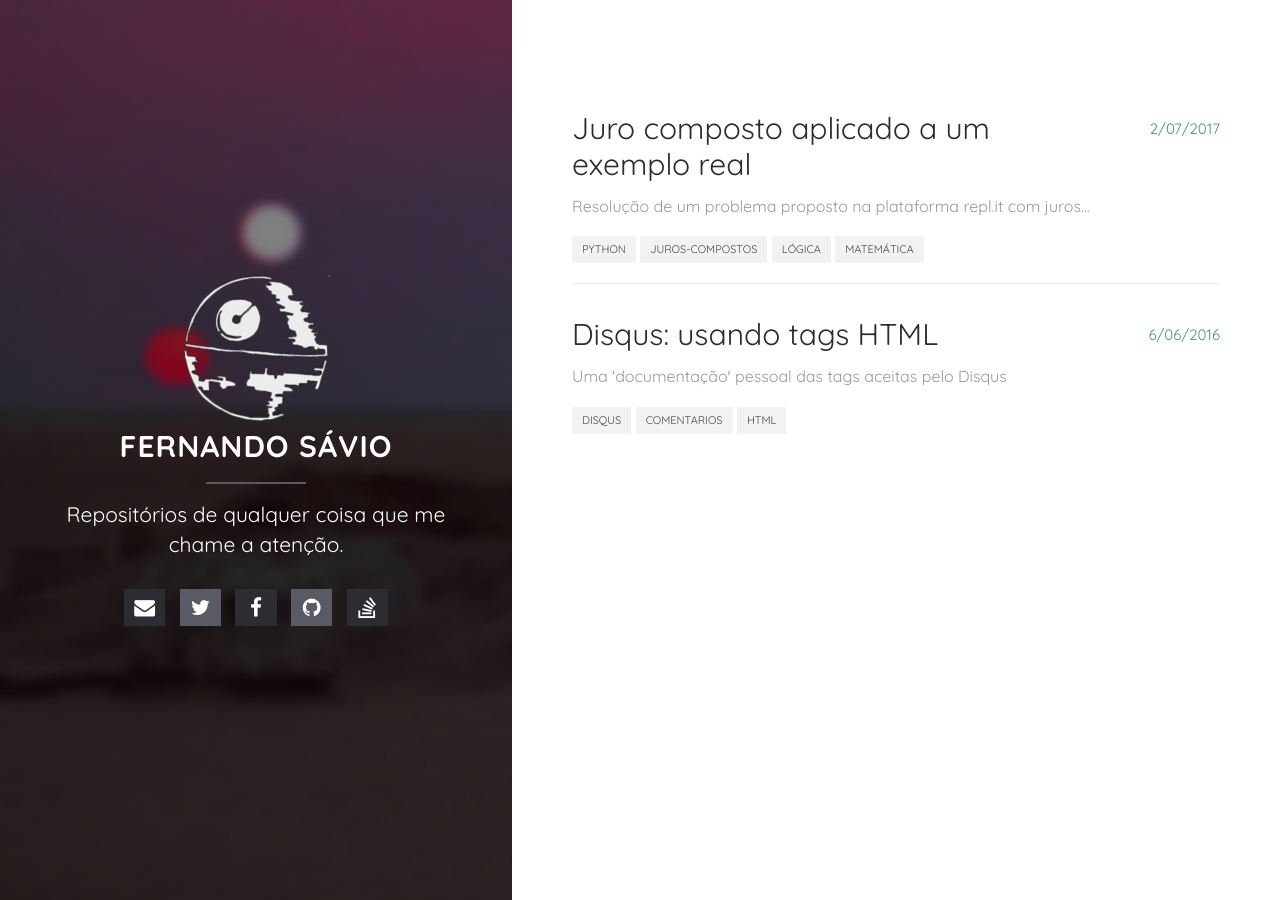
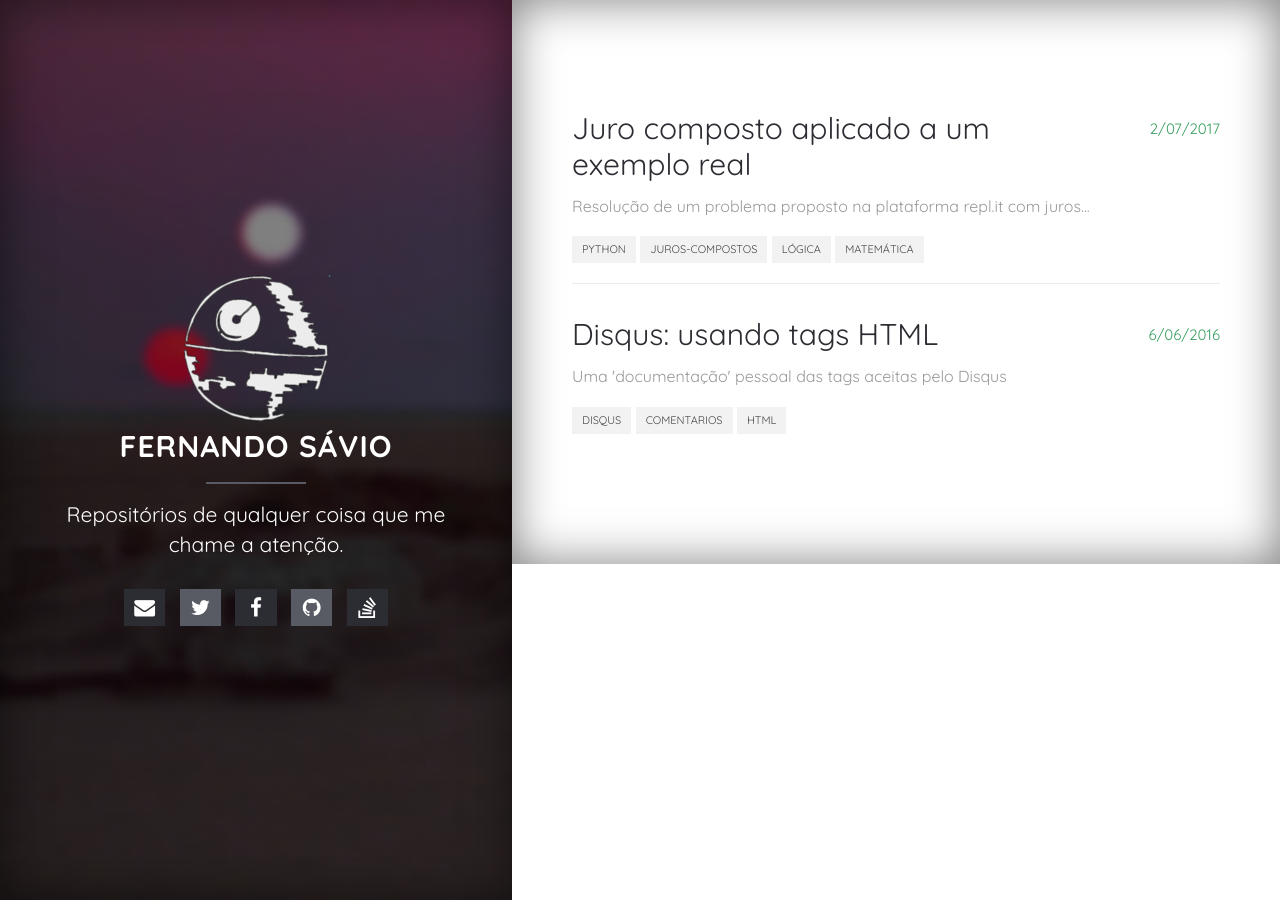
Before and after one commit to fernandosavio/fernandosavio.github.io, a Jekyll site: the page built from index.md, in a window 1280 px wide. Built offline with Jekyll 4.4.1, drawn with Linux system fonts in a browser that asks for light colours; our own code applies the rules of GitHub Pages for plain Markdown files.

Commit message:
bócs xédou no content

```diff
--- a/assets/_sass/_site.scss
+++ b/assets/_sass/_site.scss
@@ -22,6 +22,7 @@
   }
   .content {
     height: 100%;
+    box-shadow: inset 0 0 3em rgba(0,0,0,0.5);
   }
 }
 
```
